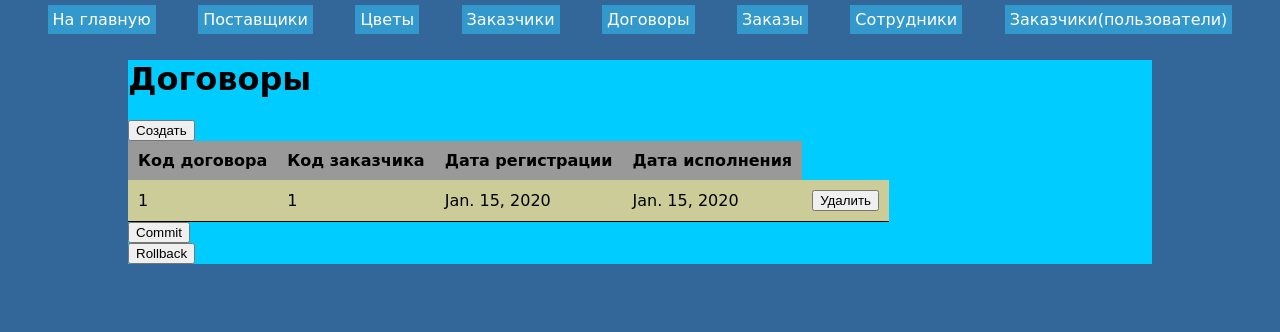
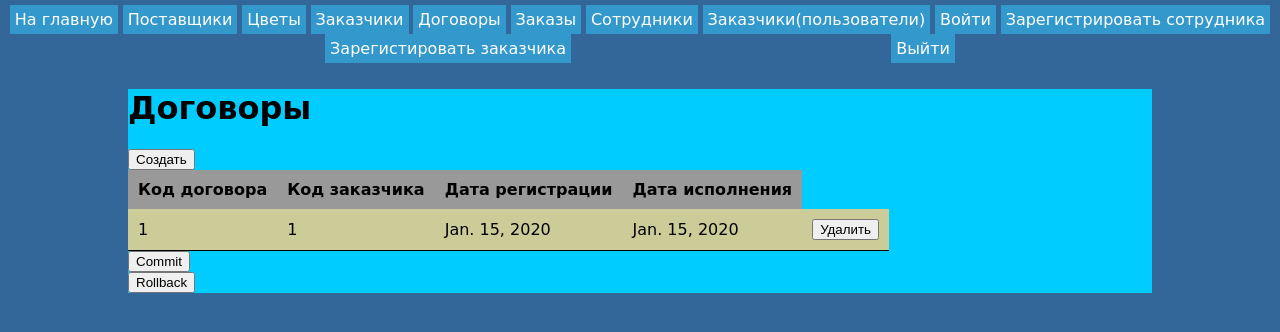
Before and after one commit to Limuranius/kursach-db, a Django app: page /contracts/ in a window 1280 px wide. Shown: the top 332 px of the page. Run offline with Django 4.2, Linux system fonts and the light colour scheme; tables that the repository leaves empty hold one stand-in row (values such as "Sample post"); parts of the project's set-up code (start-up, migrations or seed data) failed here and were passed over.

Commit message:
Расширено меню

```diff
--- a/code/Kursach/static/base.css
+++ b/code/Kursach/static/base.css
@@ -7,6 +7,7 @@ body {
 .menu {
 	display: flex;
 	flex-direction: row;
+	flex-wrap: wrap;
 	justify-content: space-evenly;
 	padding: 5px;
 }
--- a/code/Kursach/templates/base.html
+++ b/code/Kursach/templates/base.html
@@ -21,8 +21,12 @@
         <a class="menu-item" href="{% url 'customers_url' %}">Заказчики</a>
         <a class="menu-item" href="{% url 'contracts_url' %}">Договоры</a>
         <a class="menu-item" href="{% url 'orders_url' %}">Заказы</a>
-        <a class="menu-item" href="#">Сотрудники</a>
-        <a class="menu-item" href="#">Заказчики(пользователи)</a>
+        <a class="menu-item" href="{% url 'employees_url' %}">Сотрудники</a>
+        <a class="menu-item" href="{% url 'customers_users_url' %}">Заказчики(пользователи)</a>
+        <a class="menu-item" href="{% url 'login_url' %}">Войти</a>
+        <a class="menu-item" href="{% url 'register_employee_url' %}">Зарегистрировать сотрудника</a>
+        <a class="menu-item" href="{% url 'register_customer_url' %}">Зарегистировать заказчика</a>
+        <a class="menu-item" href="{% url 'exit_url' %}">Выйти</a>
     </nav>
 
     <div class="content">
```
